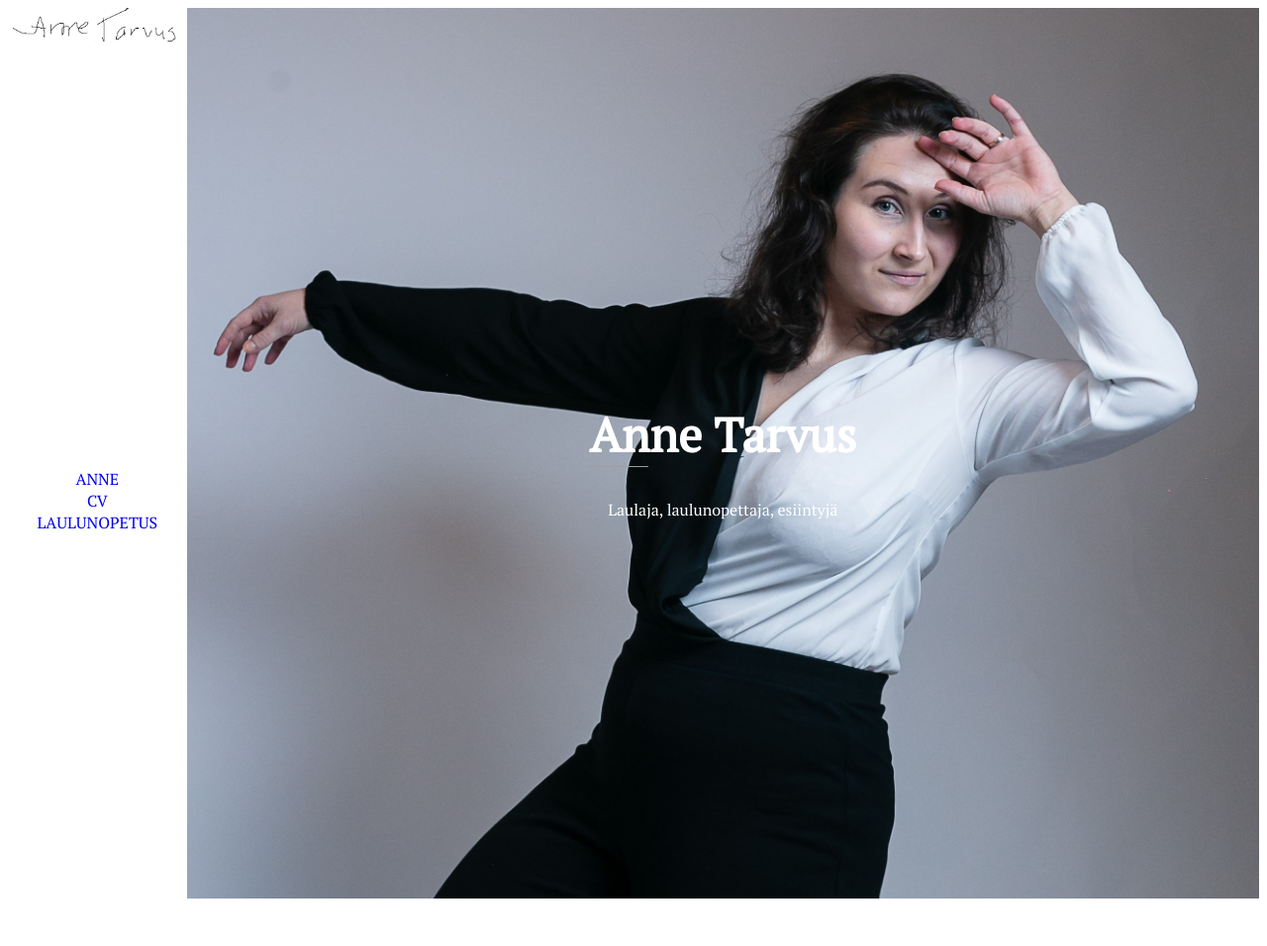
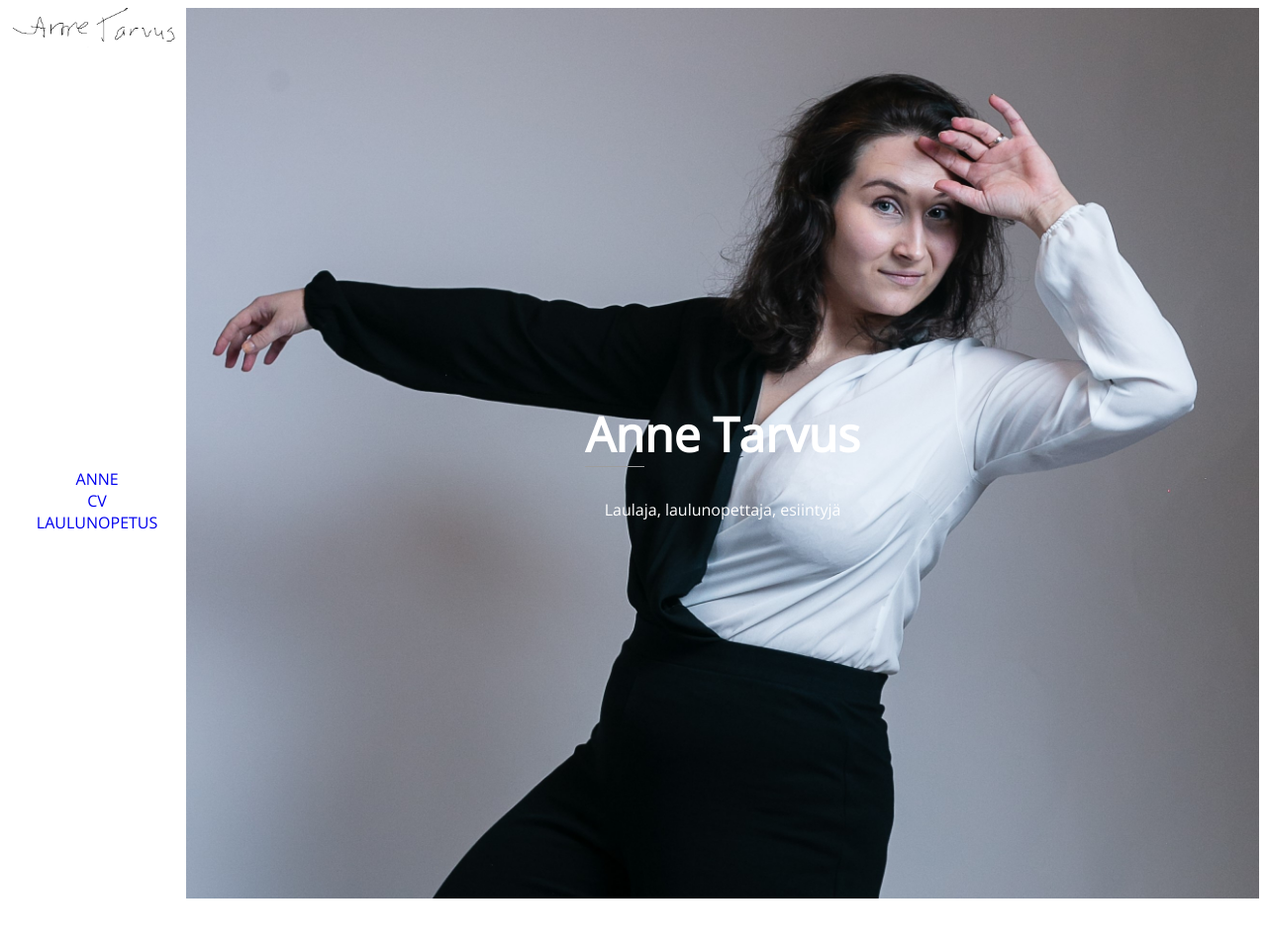
Before and after one commit to AnneTarvus/annetarvus.github.io, a Jekyll site: the page built from home.md, in a window 1280 px wide. Shown: the whole page at 99% size. Built offline with Jekyll 4.4.1, drawn with Linux system fonts in a browser that asks for light colours.

Commit message:
Removed unused fonts

```diff
--- a/_sass/main.scss
+++ b/_sass/main.scss
@@ -2,10 +2,8 @@ $backgroundColor: #ffffff;
 $bodyColor: #424242;
 $captionColor: #696969;
 $sidebarWidth: 20%;
-// $font-family: 'Cormorant', serif;
-// $font-family: 'Open Sans', sans-serif; // Caption font ja ehkä linkit?
-// $font-family: 'Playfair Display', serif; // Ehkä CV?
-$font-family: 'PT Serif', serif;
+$font-family: 'Open Sans', sans-serif; // Caption font ja ehkä linkit?
+// $font-family: 'Playfair Display', serif; // peet ainakin tätä
 
 body {
   background: $backgroundColor;
```
